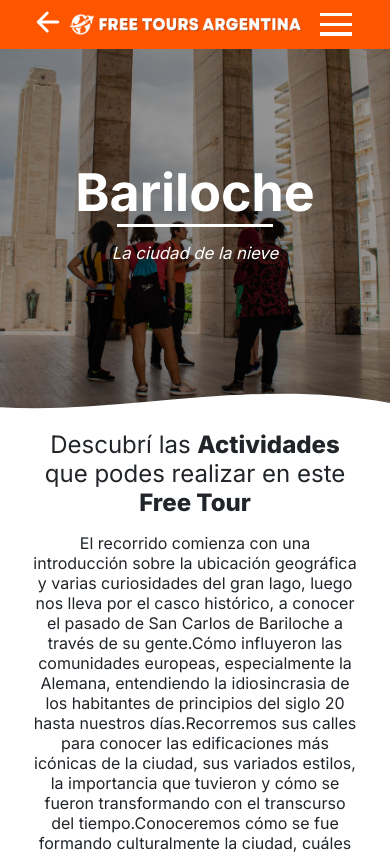
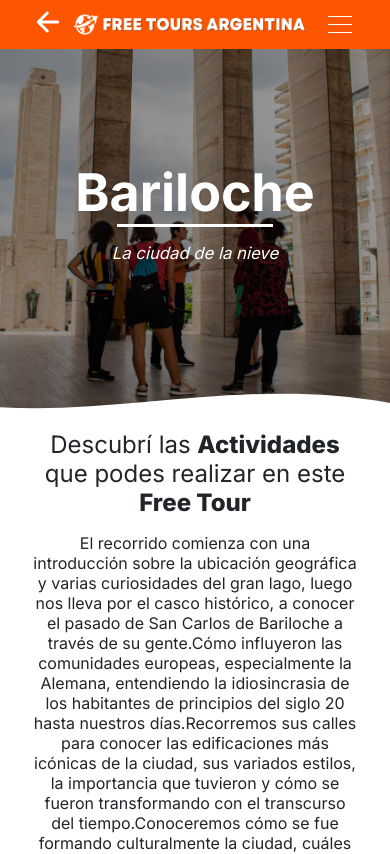
Before and after one commit to GonzaloGuaimas/tourism-blog-website-nextjs, a Next.js app: page /place-to-go/1 in a window 390 px wide. Shown: the top 854 px of the page. Built offline with nearby package versions, Linux system fonts and the light colour scheme.

Commit message:
change nav style

```diff
--- a/styles/globals.css
+++ b/styles/globals.css
@@ -60,8 +60,8 @@ a {
   display: none;
 }
 .navBarToggler div {
-  width: 2rem;
-  height: 0.2rem;
+  width: 1.5rem;
+  height: 0.1rem;
   margin: 0.4rem;
   background-color: white;
   transition: 0.3s ease-in;
@@ -78,7 +78,7 @@ a {
   .navBarMenu {
     padding-top: 1rem;
     position: fixed;
-    top: 60px;
+    top: 48px;
     right: 0;
     height: fit-content;
     width: 40vw;
@@ -113,13 +113,13 @@ a {
   transform: translateX(0%);
 }
 .toggle .line1 {
-  transform: rotate(-45deg) translate(-8px, 5px);
+  transform: rotate(-45deg) translate(-6px, 5px);
 }
 .toggle .line2 {
   opacity: 0;
 }
 .toggle .line3 {
-  transform: rotate(45deg) translate(-8px, -5px);
+  transform: rotate(45deg) translate(-6px, -5px);
 }
 
 /*--------------GLOBAL-------------------*/
```
